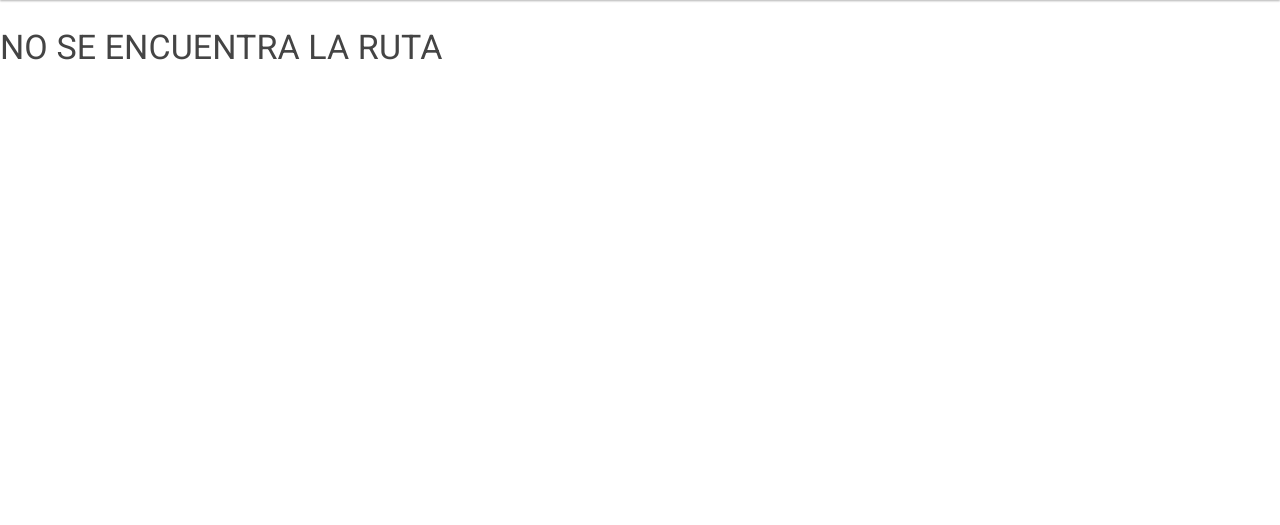
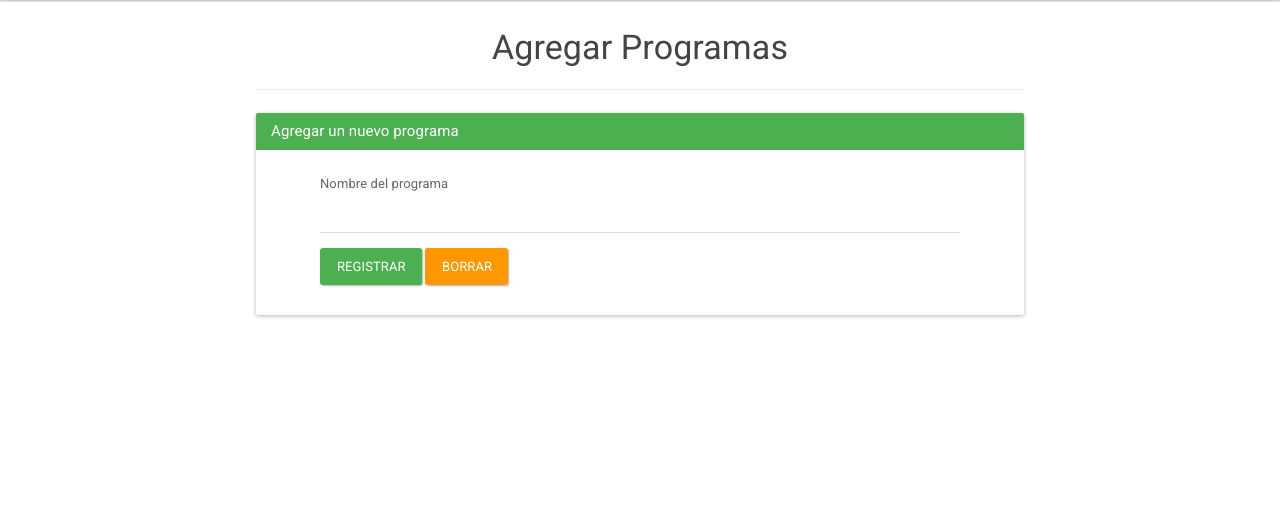
Before and after one commit to cjcruzrivera/gestor_Malla_curricular, a PHP site: page /gestor_malla_curricular/programas/agregar in a window 1280 px wide. Shown: the part 64-589 px from the top of the page. Run offline with PHP 8.4, Linux system fonts and the light colour scheme; some libraries are stand-ins or nearby versions.

Commit message:
Refactoring Programa

```diff
--- /dev/null
+++ b/Controllers/programasController.php
@@ -0,0 +1,50 @@
+<?php namespace Controllers;
+
+use Models\Programa as Programa;
+
+class programasController
+{
+
+    private $programa;
+
+    public function __construct()
+    {
+        $this->programa = new Programa();
+    }
+
+    public function index()
+    {
+        $datos = $this->programa->listar();
+        return $datos;
+    }
+
+    public function agregar()
+    {
+        if (!$_POST) {
+
+        } else {
+            $this->programa->set("nombre", $_POST['nombre']);
+            $this->programa->add();
+            header("Location: " . URL . "programas");
+        }
+    }
+
+    public function editar($id){
+        $this->programa->set("id",$id);
+        if(!$_POST){
+            $datos = $this->programa->view();
+            return $datos;
+        }else{
+            $this->programa->set("nombre", $_POST['nombre']);
+            $this->programa->edit();
+            header("Location: " . URL . "programas");
+        }
+    }
+
+    public function eliminar($id){
+        $this->programa->set("id",$id);
+        $datos = $this->programa->delete();
+        header("Location: " . URL . "programas");
+
+    }
+}
--- a/Models/Seccion.php
+++ b/Models/Programa.php
@@ -1,6 +1,6 @@
 <?php namespace Models;
 
-    class Seccion{
+    class Programa{
 
         //Atributos
         private $id;
@@ -21,29 +21,29 @@
         }
 
         public function listar(){
-            $sql = "SELECT * FROM seccion ORDER BY id";
+            $sql = "SELECT * FROM programa ORDER BY id";
             $result = $this->con->query_return($sql);
             return $result;
         }
 
         public function view(){
-            $sql = "SELECT * FROM seccion WHERE id = $this->id";
+            $sql = "SELECT * FROM programa WHERE id = $this->id";
             $result = $this->con->query_return($sql);
             return pg_fetch_assoc($result);
         }
 
         public function add(){
-            $sql = "INSERT INTO seccion(nombre) VALUES ('$this->nombre')";
+            $sql = "INSERT INTO programa(nombre) VALUES ('$this->nombre')";
             $this->con->query_simple($sql);
         }
 
         public function delete(){
-            $sql = "DELETE FROM seccion WHERE id = $this->id";
+            $sql = "DELETE FROM programa WHERE id = $this->id";
             $this->con->query_simple($sql);
         }
 
         public function edit(){
-            $sql = "UPDATE seccion SET nombre = '$this->nombre' WHERE id = $this->id";
+            $sql = "UPDATE programa SET nombre = '$this->nombre' WHERE id = $this->id";
             $this->con->query_simple($sql);
         }
 
--- a/Views/estudiantes/index.php
+++ b/Views/estudiantes/index.php
@@ -14,7 +14,7 @@
                         <th>Nombre</th>
                         <th>Edad</th>
                         <th>Promedio</th>
-                        <th>Sección</th>
+                        <th>Programa</th>
                         <th></th>
                     </tr>
                 </thead>
@@ -27,7 +27,7 @@
                             <td><a href="<?php echo URL; ?>/estudiantes/ver/<?php echo $row['id']; ?>"><?php echo $row['nombre']; ?></a></td>
                             <td><?php echo $row['edad']; ?></td>
                             <td><?php echo $row['promedio']; ?></td>
-                            <td><?php echo $row['nombre_seccion']; ?></td>
+                            <td><?php echo $row['nombre_programa']; ?></td>
                             <td><a class = "btn btn-warning" href="<?php echo URL; ?>estudiantes/editar/<?php echo $row['id']; ?>"><span class = "glyphicon glyphicon-edit"></span></a>
                             <a class = "btn btn-danger" href="<?php echo URL; ?>estudiantes/eliminar/<?php echo $row['id']; ?>"><span class = "glyphicon glyphicon-trash"></span></a></td>
                         </tr>
--- a/Views/estudiantes/ver.php
+++ b/Views/estudiantes/ver.php
@@ -34,8 +34,8 @@
 				        <input readonly class="form-control" value="<?php echo $datos['promedio']; ?>" name="promedio" type="number" required>
 				    </div>
 				    <div class="form-group">
-				      <label  class="control-label">Sección</label>
-                        <input readonly class="form-control" value="<?php echo $datos['nombre_seccion']; ?>" name="nombre_seccion" type="text" required>
+				      <label  class="control-label">Programa</label>
+                        <input readonly class="form-control" value="<?php echo $datos['nombre_programa']; ?>" name="nombre_programa" type="text" required>
 				    </div>
 
 	  		</div>
--- a/Views/secciones/editar.php
+++ b/Views/programas/agregar.php
@@ -1,8 +1,8 @@
 <div class="box-principal">
-<h3 class="titulo">Editar Secciones<hr></h3>
+<h3 class="titulo">Agregar Programas<hr></h3>
 	<div class="panel panel-success">
 	  <div class="panel-heading">
-	    <h3 class="panel-title">Editar sección</h3>
+	    <h3 class="panel-title">Agregar un nuevo programa</h3>
 	  </div>
 	  <div class="panel-body">
 	  	<div class="row">
@@ -10,11 +10,11 @@
 	  		<div class="col-md-10">
 	  			<form class="form-horizontal" action="" method="POST" enctype="multipart/form-data" >
 				    <div class="form-group">
-				      <label  class="control-label">Nombre de la sección</label>
-				        <input class="form-control" name="nombre" type="text" value = "<?php echo $datos['nombre']; ?>" required>
+				      <label  class="control-label">Nombre del programa</label>
+				        <input class="form-control" name="nombre" type="text" required>
 				    </div>
 				    <div class="form-group">
-				    	 <button type="submit" class="btn btn-success">Editar</button>
+				    	 <button type="submit" class="btn btn-success">Registrar</button>
 				        <button type="reset" class="btn btn-warning">Borrar</button>
 				    </div>
 				</form>
--- a/Views/template.php
+++ b/Views/template.php
@@ -36,8 +36,8 @@
 		        <li class="dropdown">
 		          <a href="#" class="dropdown-toggle" data-toggle="dropdown" role="button" aria-expanded="false">Programas <span class="caret"></span></a>
 		          <ul class="dropdown-menu" role="menu">
-		            <li><a href="<?php echo URL; ?>secciones">Listado</a></li>
-		            <li><a href="<?php echo URL; ?>secciones/agregar">Agregar</a></li>
+		            <li><a href="<?php echo URL; ?>programas">Listado</a></li>
+		            <li><a href="<?php echo URL; ?>programas/agregar">Agregar</a></li>
 		          </ul>
 		        </li>
 		      </ul>
```
Also changed, not shown: Controllers/estudiantesController.php (+8 -8 lines), Controllers/seccionesController.php (deleted, +0 -50 lines), Models/Estudiante.php (+8 -8 lines), Views/estudiantes/agregar.php (+4 -4 lines), Views/estudiantes/editar.php (+6 -6 lines), Views/programas/editar.php (renamed from Views/secciones/agregar.php, +5 -5 lines), Views/programas/index.php (renamed from Views/secciones/index.php, +4 -4 lines).
